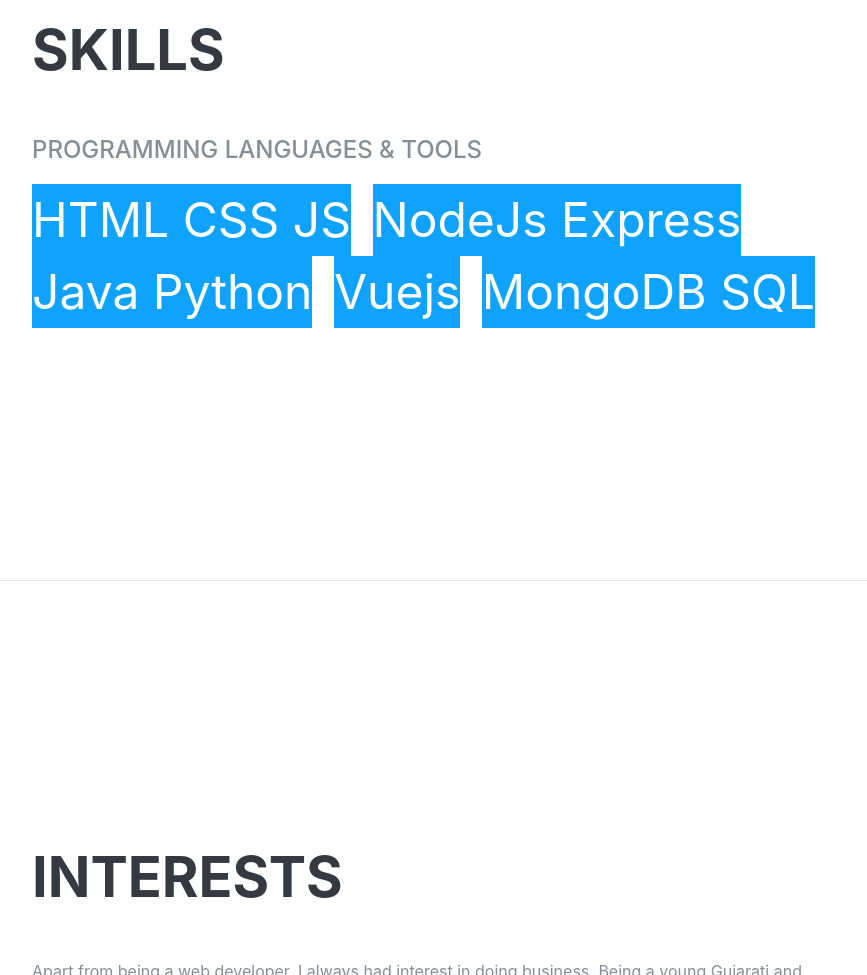
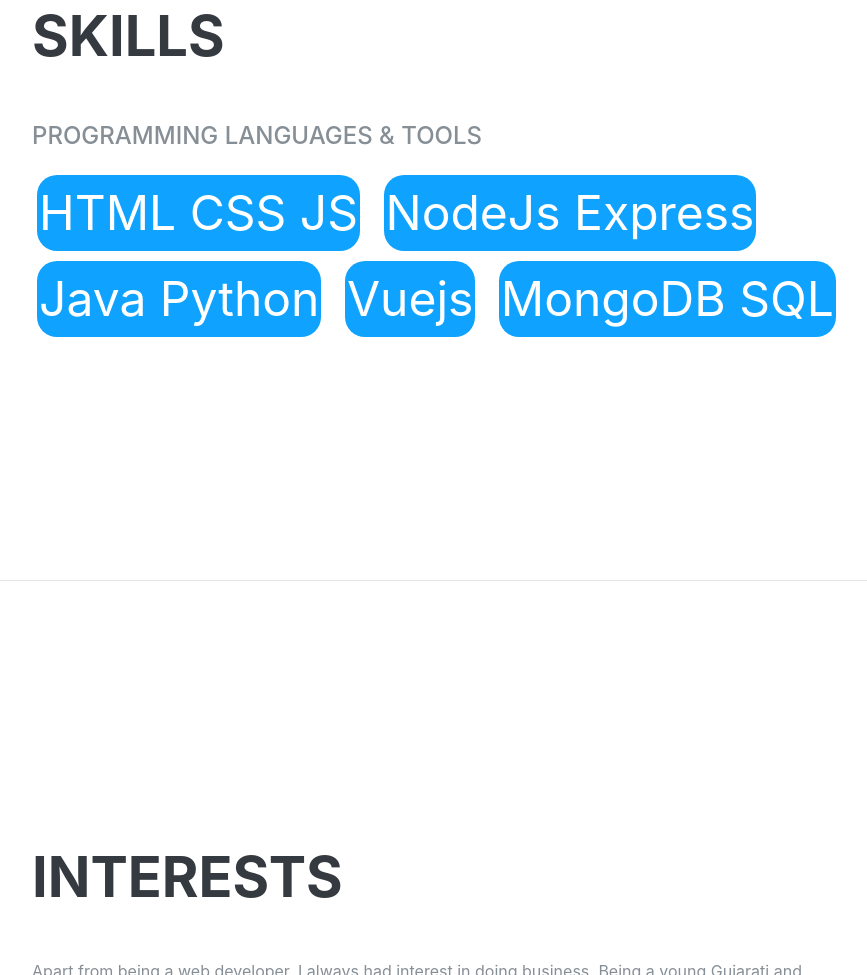
Before and after one commit to mohitkarangiya/mohitkarangiya.github.io, a plain HTML site: page index.html in a window 1280 px wide. Shown: the part 3202-4177 px from the top of the page, without its empty margins (336-1203 px from the left). Drawn offline with Linux system fonts and the light colour scheme; a web font is replaced by a local one.

Commit message:
Update index.html

```diff
--- a/index.html
+++ b/index.html
@@ -191,19 +191,19 @@
 
           <div class="subheading mb-3">Programming Languages &amp; Tools</div>
           <ul class="list-inline dev-icons">
-            <li class="list-inline-item" style="background:#0fa3ff; color:white">
+            <li class="list-inline-item" style="background:#0fa3ff;margin:5px;padding:2px; border-radius:20px;color:white">
               HTML CSS JS
             </li>
-            <li class="list-inline-item" style="background:#0fa3ff; color:white">
+            <li class="list-inline-item" style="background:#0fa3ff;margin:5px;padding:2px; border-radius:20px;color:white">
               NodeJs Express
             </li>
-            <li class="list-inline-item" style="background:#0fa3ff; color:white">
+            <li class="list-inline-item" style="background:#0fa3ff;margin:5px;padding:2px; border-radius:20px;color:white">
               Java Python
             </li>
-            <li class="list-inline-item" style="background:#0fa3ff; color:white">
+            <li class="list-inline-item" style="background:#0fa3ff;margin:5px;padding:2px; border-radius:20px;color:white">
               Vuejs
             </li>
-            <li class="list-inline-item" style="background:#0fa3ff; color:white">
+            <li class="list-inline-item" style="background:#0fa3ff;margin:5px;padding:2px; border-radius:20px;color:white">
               MongoDB SQL
             </li>
           </ul>
```
